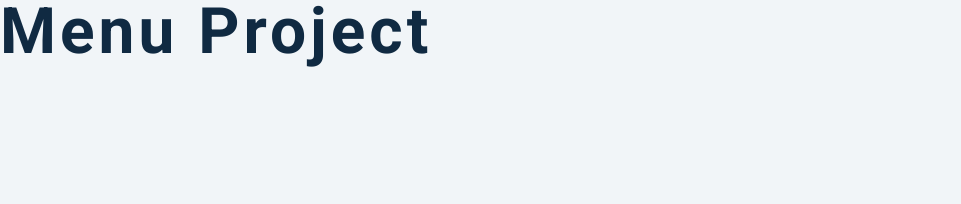
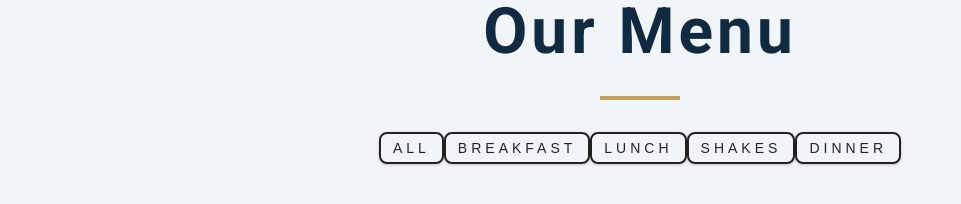
Before and after one commit to degenGenesis/Restaurant-Menu, a plain HTML site: page index.html in a window 1280 px wide. Shown: the whole page, without its empty margins (0-961 px from the left). Drawn offline with Linux system fonts and the light colour scheme.

Commit message:
Edit: title & markup structure

```diff
--- a/index.html
+++ b/index.html
@@ -13,7 +13,17 @@
     <link rel="stylesheet" href="styles.css" />
   </head>
   <body>
-    <h1>menu project</h1>
+    <section class="title">
+      <h1 class="title">Our Menu</h1>
+      <div class="underline"></div>
+    </section>
+    <div class="btn-container">
+      <button class="btn active" id="breakfast">All</button>
+      <button class="btn active" id="lunch">Breakfast</button>
+      <button class="btn active" id="dinner">Lunch</button>
+      <button class="btn active" id="shakes">Shakes</button>
+      <button class="btn active" id="dinner">Dinner</button>
+    </div>
     <!-- javascript -->
     <script src="app.js"></script>
   </body>
```
